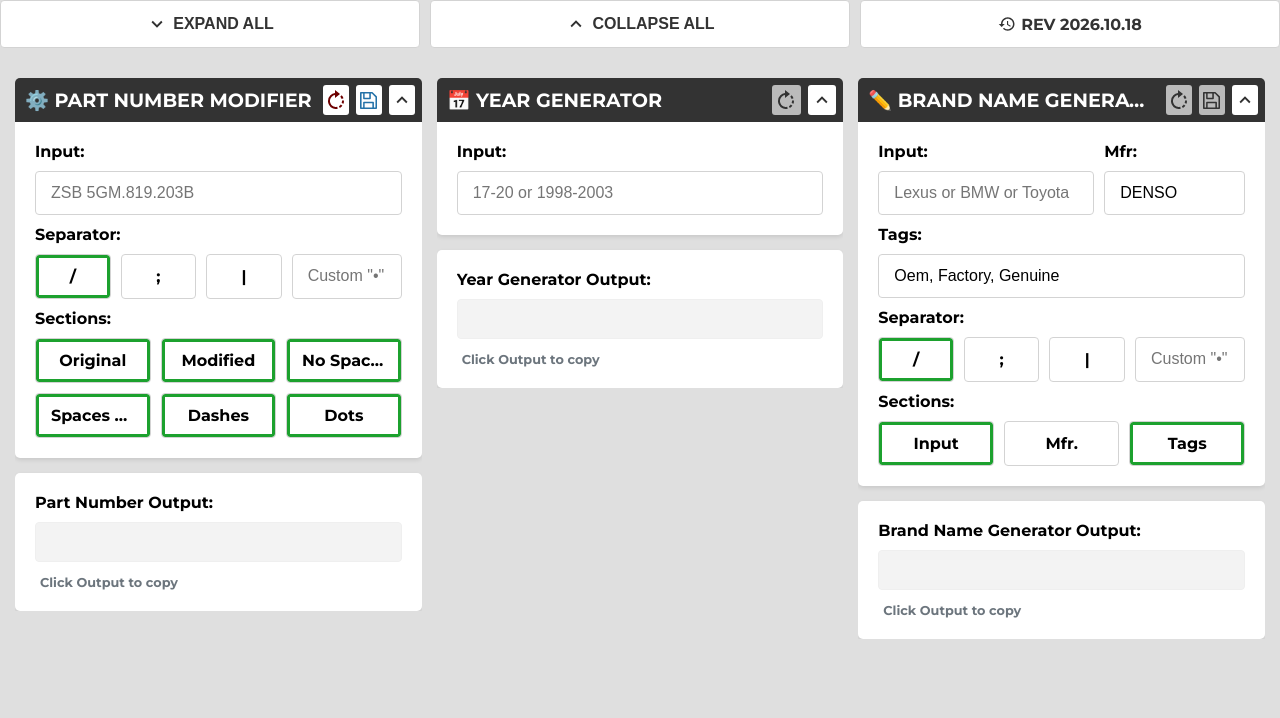
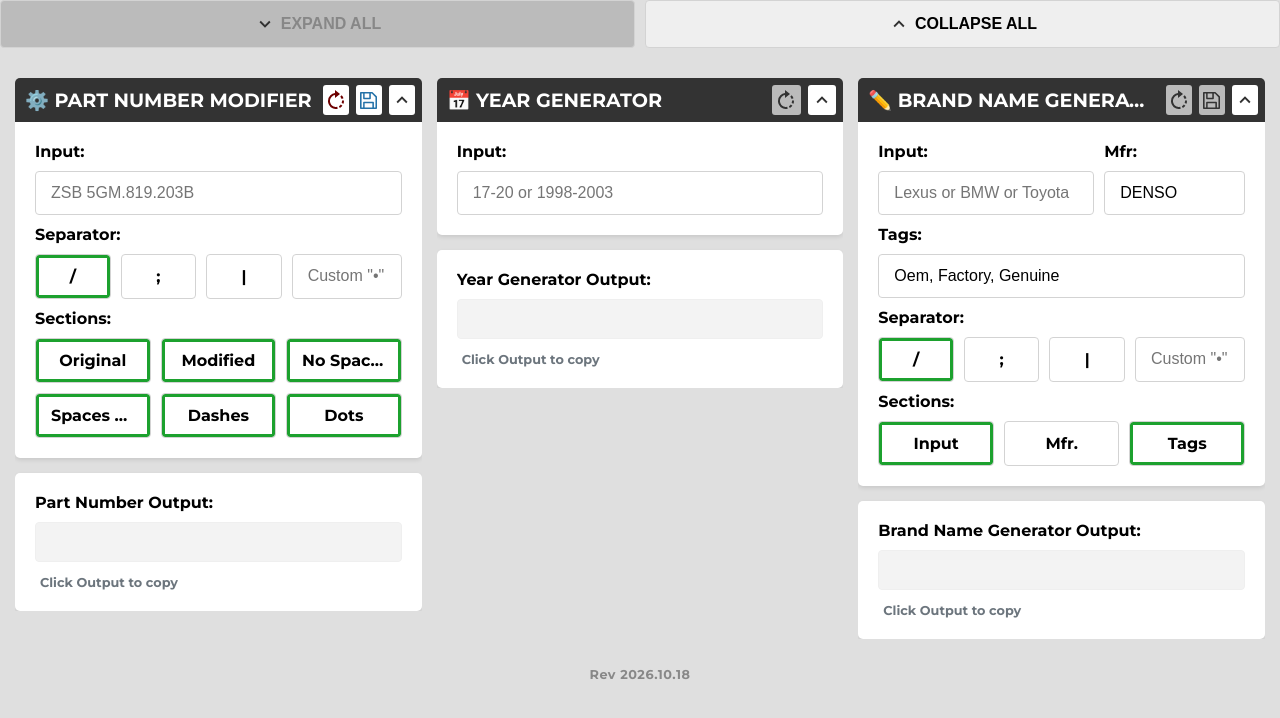
Before and after one commit to ISSac25E/EbayTool, a plain HTML site: page index.html in a window 1280 px wide. Drawn offline with Linux system fonts and the light colour scheme.

Commit message:
moved and minimized revision redirect

```diff
--- a/index.html
+++ b/index.html
@@ -20,12 +20,6 @@
     </svg>
     Collapse All
   </button>
-  <a id="version-link" href="https://github.com/ISSac25E/EbayTool/commits/main" target="_blank" rel="noopener noreferrer" aria-label="View revision history on GitHub" title="View revision history on GitHub">
-    <svg width="18" height="18" viewBox="0 0 24 24" fill="none" aria-hidden="true" focusable="false">
-      <path d="M13 3c-4.97 0-9 4.03-9 9H1l3.89 3.89.07.14L9 12H6c0-3.87 3.13-7 7-7s7 3.13 7 7-3.13 7-7 7c-1.93 0-3.68-.79-4.94-2.06l-1.42 1.42C8.27 19.99 10.51 21 13 21c4.97 0 9-4.03 9-9s-4.03-9-9-9zm-1 5v5l4.28 2.54.72-1.21-3.5-2.08V8H12z" fill="#0D0D0D"></path>
-    </svg>
-    <span>Rev 2026.10.18</span>
-  </a>
 </div>
 <div class="container">
   <div>
@@ -187,6 +181,10 @@
   </div>
 </div>
 
+<footer class="app-footer">
+  <a id="version-link" href="https://github.com/ISSac25E/EbayTool/commits/main" target="_blank" rel="noopener noreferrer" aria-label="View revision history on GitHub" title="View revision history on GitHub">Rev 2026.10.18</a>
+</footer>
+
   <script src="script.js"></script>
 </body>
 </html>
--- a/styles.css
+++ b/styles.css
@@ -300,8 +300,7 @@
   flex-wrap: wrap;
 }
 
-.global-collapse-controls button,
-.global-collapse-controls a {
+.global-collapse-controls button {
   width: auto;
   flex: 1;
   min-width: 140px;
@@ -314,18 +313,23 @@
   white-space: nowrap;
   overflow: hidden;
   text-overflow: ellipsis;
-  text-decoration: none;
-  background: white;
-  color: #333333;
-  padding: 12px 15px;
-  border-radius: 4px;
-  border: 1px solid #d3d3d3;
-  font-size: 16px;
-  box-sizing: border-box;
 }
 
-.global-collapse-controls a:hover,
-.global-collapse-controls a:focus {
-  background: #f3f3f3;
-  border-color: #888;
+.app-footer {
+  text-align: center;
+  padding: 10px 15px 30px;
 }
+
+.app-footer a {
+  color: #888888;
+  font-size: 0.8rem;
+  text-decoration: none;
+  letter-spacing: 0.5px;
+  transition: color 0.2s ease;
+}
+
+.app-footer a:hover,
+.app-footer a:focus {
+  color: #333333;
+  text-decoration: underline;
+}
```
